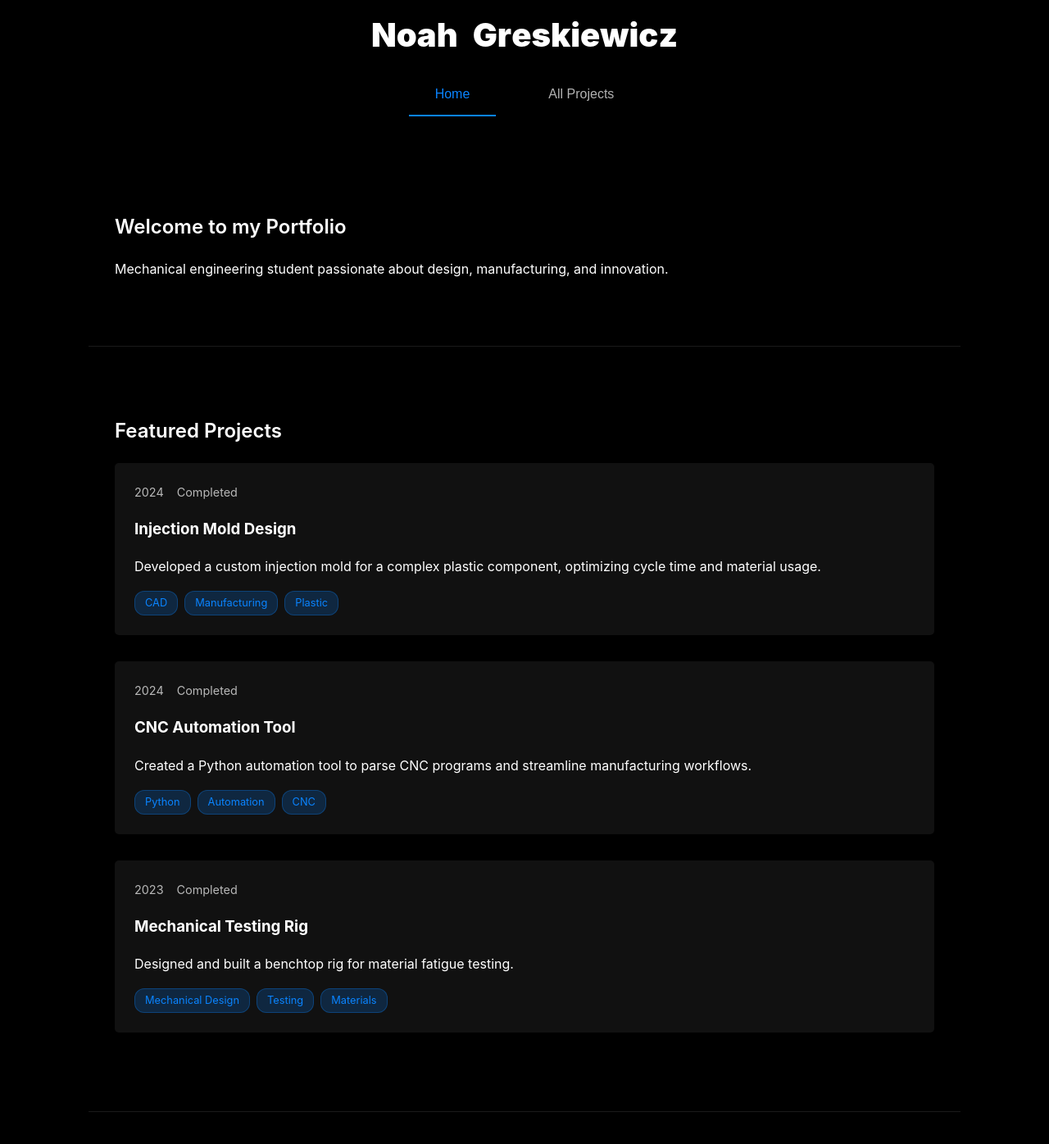
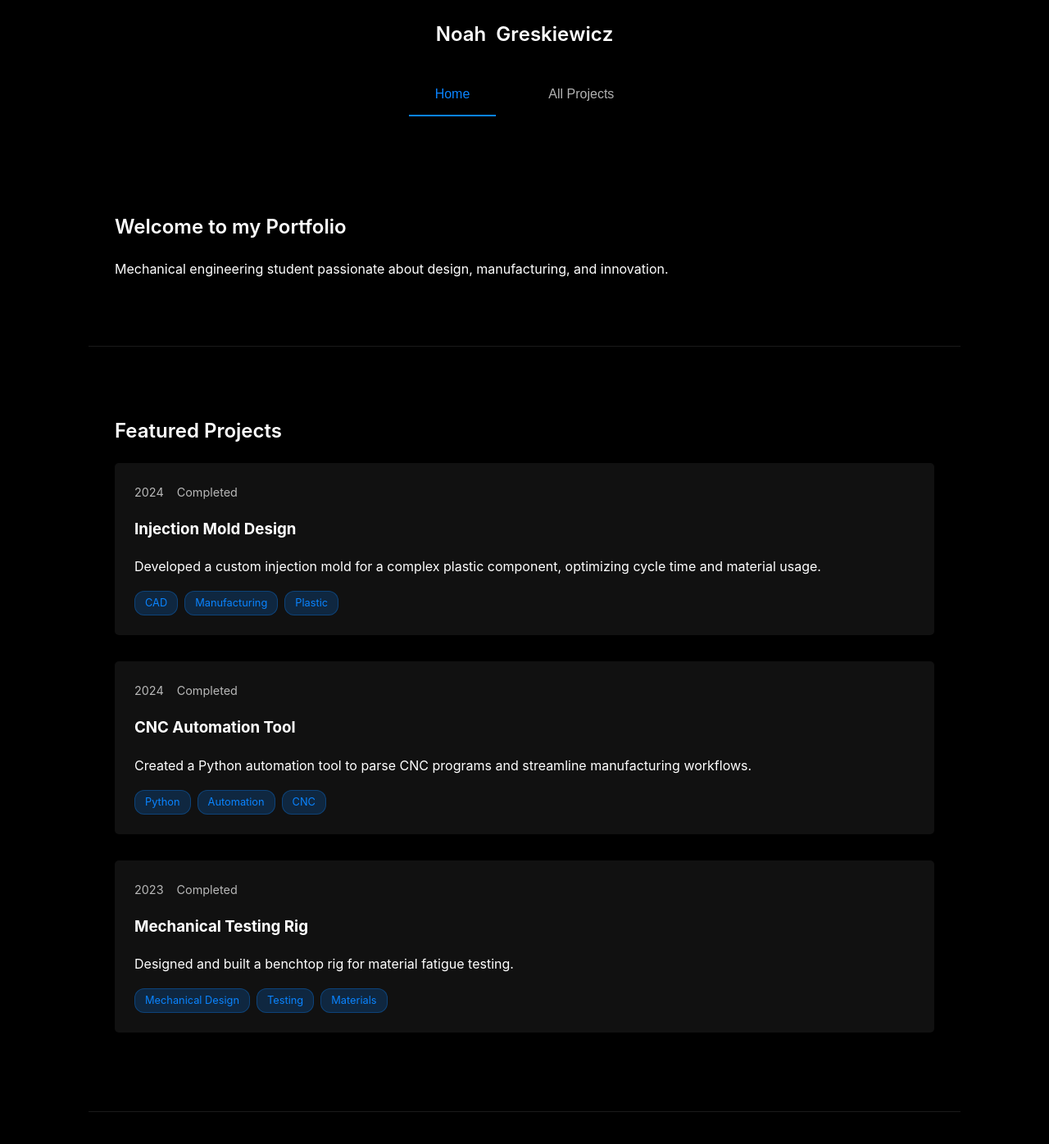
Before and after one commit to ngreskie/ngreskie.github.io, a Jekyll site: the page built from index.md, in a window 1280 px wide and 1400 px high. Shown: the top 1396 px of the window at 82% size. Built offline with Jekyll 4.4.1, drawn with Linux system fonts in a browser that asks for light colours.

Commit message:
name size

```diff
--- a/assets/style.css
+++ b/assets/style.css
@@ -104,7 +104,7 @@ footer {
 }
 
 .site-header__title {
-  font-size: 2rem;
+  font-size: 1.5rem;
   font-weight: 600;
   color: #fff;
   text-align: center;
@@ -118,12 +118,6 @@ footer {
   }
 }
 
-.site-header__title {
-  font-size: 2.5rem; /* bigger */
-  font-weight: 1000; /* more bold */
-  text-align: center;
-  pointer-events: none; /* optional: don't block menu clicks */
-}
 
 .letter {
   display: inline-block;
```
